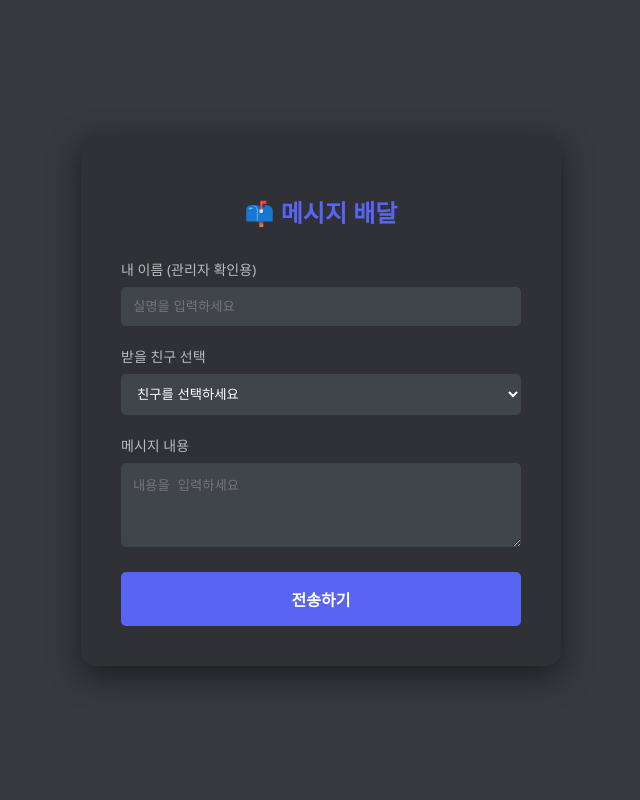
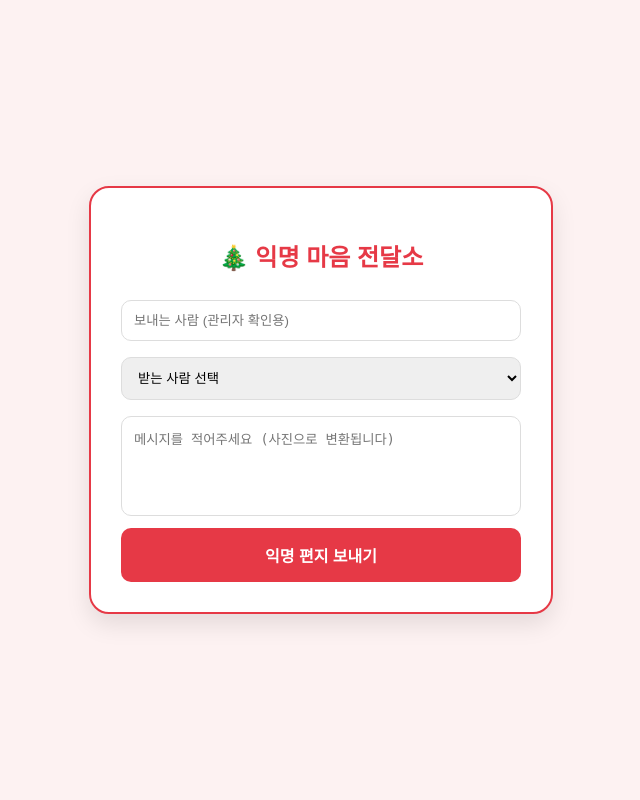
Before and after one commit to zlwhswkdwndud/discord-delivery, a Flask app: page / in a window 1280 px wide. Shown: the whole page, without its empty margins (319-959 px from the left). Run offline with Flask 3, Linux system fonts and the light colour scheme.

Commit message:
Update index.html

```diff
--- a/templates/index.html
+++ b/templates/index.html
@@ -2,66 +2,64 @@
 <html lang="ko">
 <head>
     <meta charset="UTF-8">
-    <title>익명 메시지 배달부</title>
+    <meta name="viewport" content="width=device-width, initial-scale=1.0">
+    <title>익명 크리스마스 편지함</title>
     <style>
-        body { background: #36393f; color: white; font-family: 'Segoe UI', sans-serif; display: flex; justify-content: center; align-items: center; height: 100vh; margin: 0; }
-        .container { background: #2f3136; padding: 40px; border-radius: 15px; width: 100%; max-width: 400px; box-shadow: 0 10px 30px rgba(0,0,0,0.5); }
-        h2 { text-align: center; color: #5865f2; margin-bottom: 30px; }
-        .form-group { margin-bottom: 20px; }
-        label { display: block; margin-bottom: 8px; font-size: 14px; color: #b9bbbe; }
-        input, select, textarea { width: 100%; padding: 12px; border-radius: 5px; border: none; background: #40444b; color: white; box-sizing: border-box; outline: none; }
-        button { width: 100%; padding: 15px; background: #5865f2; border: none; color: white; font-size: 16px; font-weight: bold; border-radius: 5px; cursor: pointer; transition: 0.2s; }
-        button:hover { background: #4752c4; }
+        body { font-family: 'Apple SD Gothic Neo', sans-serif; background: #fdf2f2; display: flex; justify-content: center; align-items: center; height: 100vh; margin: 0; }
+        .container { background: white; padding: 30px; border-radius: 20px; box-shadow: 0 10px 25px rgba(0,0,0,0.1); width: 90%; max-width: 400px; text-align: center; border: 2px solid #e63946; }
+        h2 { color: #e63946; }
+        select, input, textarea { width: 100%; padding: 12px; margin: 8px 0; border: 1px solid #ddd; border-radius: 10px; box-sizing: border-box; }
+        textarea { height: 100px; resize: none; }
+        button { width: 100%; padding: 15px; background: #e63946; border: none; border-radius: 10px; color: white; font-size: 16px; font-weight: bold; cursor: pointer; }
+        button:disabled { background: #ccc; cursor: not-allowed; }
     </style>
 </head>
 <body>
     <div class="container">
-        <h2>📫 메시지 배달</h2>
-        <div class="form-group">
-            <label>내 이름 (관리자 확인용)</label>
-            <input type="text" id="senderName" placeholder="실명을 입력하세요">
-        </div>
-        <div class="form-group">
-            <label>받을 친구 선택</label>
-            <select id="userList">
-                <option value="">친구를 선택하세요</option>
-                {% for member in members %}
-                <option value="{{ member.id }}">{{ member.name }}</option>
-                {% endfor %}
-            </select>
-        </div>
-        <div class="form-group">
-            <label>메시지 내용</label>
-            <textarea id="message" rows="4" placeholder="내용을 입력하세요"></textarea>
-        </div>
-        <button onclick="send()">전송하기</button>
+        <h2>🎄 익명 마음 전달소</h2>
+        <input type="text" id="senderName" placeholder="보내는 사람 (관리자 확인용)">
+        <select id="memberSelect">
+            <option value="">받는 사람 선택</option>
+            {% for member in members %}
+            <option value="{{ member.id }}">{{ member.name }}</option>
+            {% endfor %}
+        </select>
+        <textarea id="message" placeholder="메시지를 적어주세요 (사진으로 변환됩니다)"></textarea>
+        <button id="sendBtn" onclick="sendMessage()">익명 편지 보내기</button>
     </div>
 
     <script>
-        async function send() {
-            const select = document.getElementById('userList');
+        function sendMessage() {
+            const btn = document.getElementById('sendBtn');
             const data = {
+                userId: document.getElementById('memberSelect').value,
+                userName: document.getElementById('memberSelect').options[document.getElementById('memberSelect').selectedIndex]?.text,
                 senderName: document.getElementById('senderName').value,
-                userId: select.value,
-                userName: select.options[select.selectedIndex].text,
                 message: document.getElementById('message').value
             };
 
-            if(!data.senderName || !data.userId || !data.message) {
-                alert("모든 빈칸을 채워주세요!");
-                return;
-            }
+            if (!data.userId || !data.message || !data.senderName) return alert("내용을 다 채워주세요!");
 
-            const response = await fetch('/send', {
+            btn.disabled = true;
+            btn.innerText = "전송 중...";
+
+            fetch('/send', {
                 method: 'POST',
                 headers: {'Content-Type': 'application/json'},
                 body: JSON.stringify(data)
+            }).then(() => {
+                alert("편지가 성공적으로 전달되었습니다!");
+                document.getElementById('message').value = "";
+                let count = 3;
+                const timer = setInterval(() => {
+                    btn.innerText = `대기 중 (${count}초)`;
+                    if (count-- <= 0) {
+                        clearInterval(timer);
+                        btn.disabled = false;
+                        btn.innerText = "익명 편지 보내기";
+                    }
+                }, 1000);
             });
-
-            if(response.ok) {
-                alert("서버로 메시지가 배달되었습니다!");
-                location.reload();
-            }
         }
     </script>
 </body>
```
